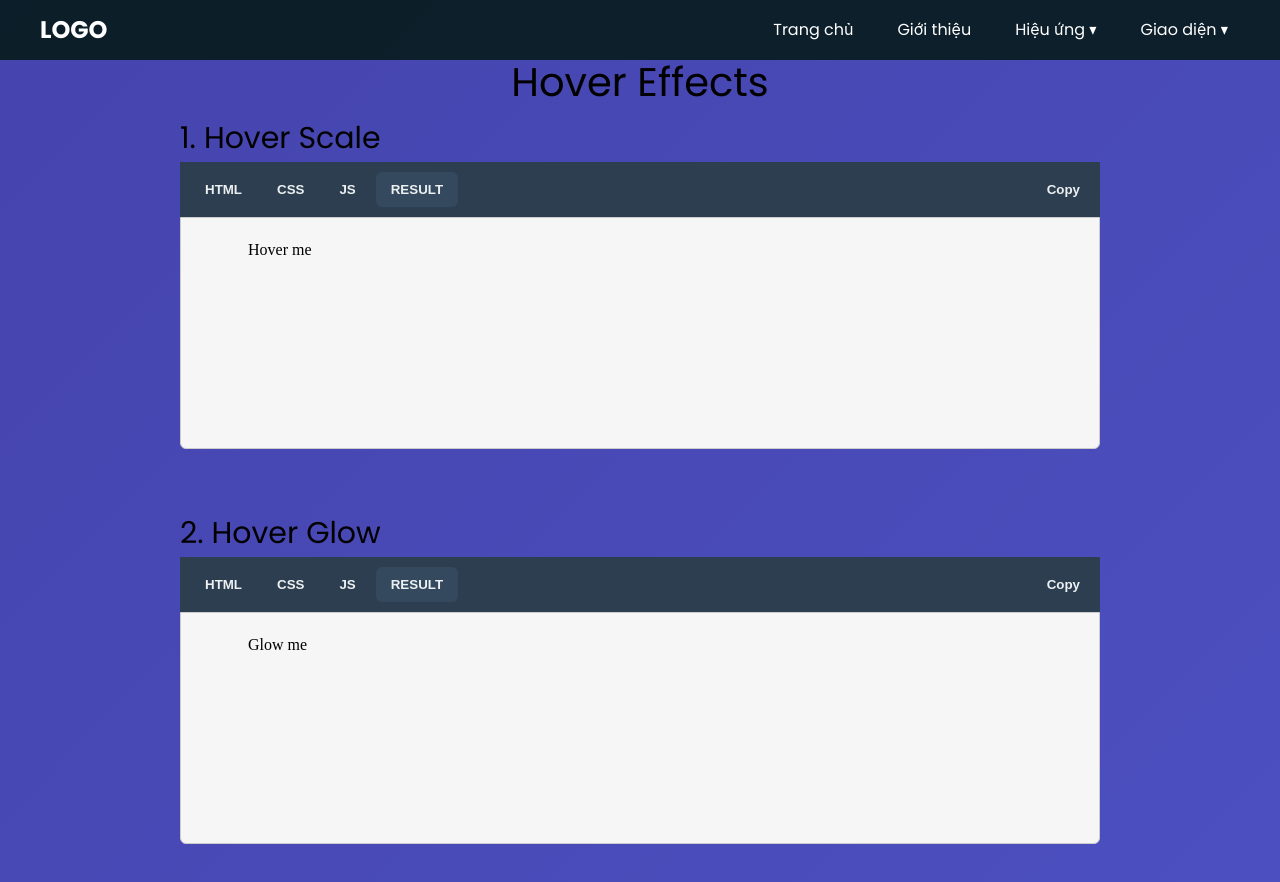
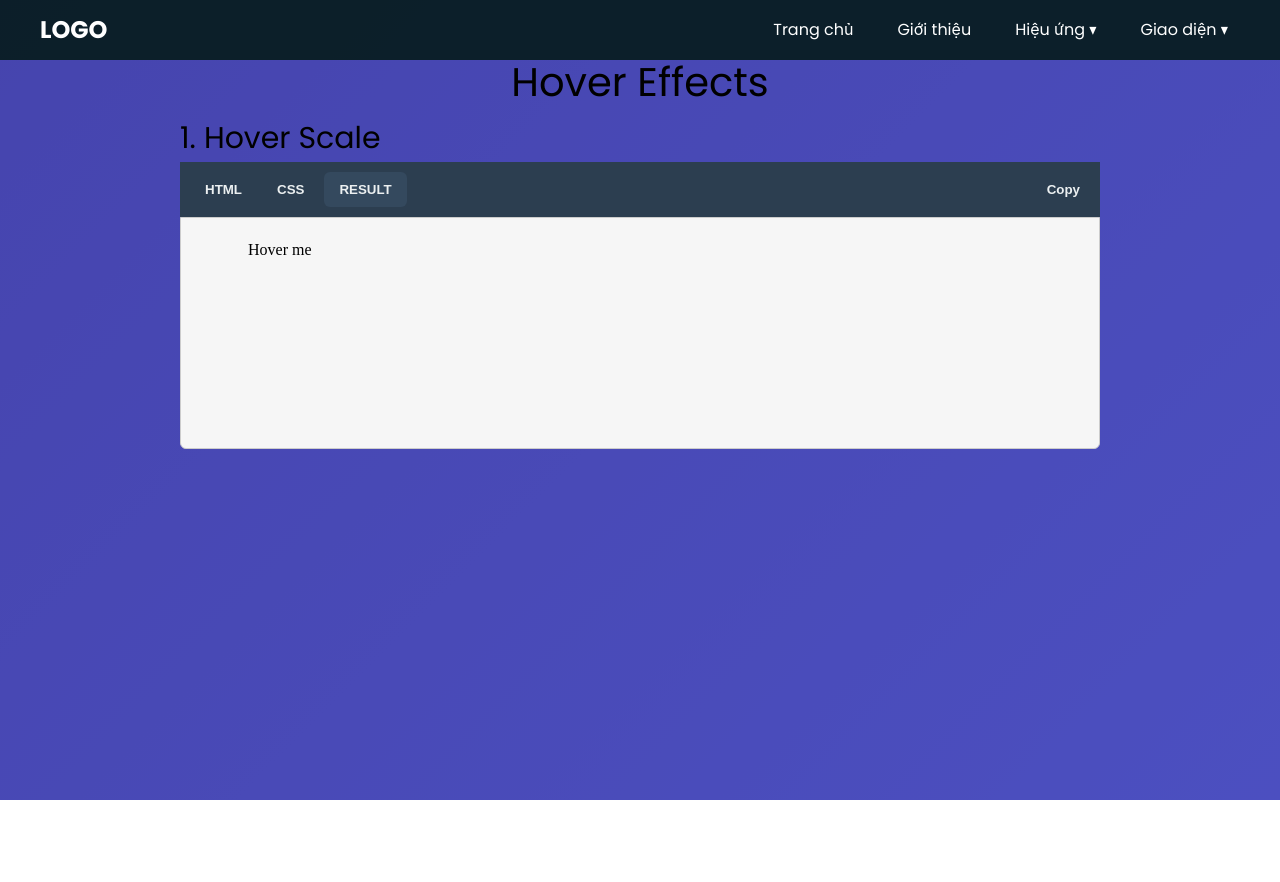
Before and after one commit to PhanVinh09/My-effects-library, a Vue app: page /effect/hover in a window 1280 px wide. Shown: the top 882 px of the page. After the commit the page ends 800 px from the top, so only its background shows below. Built offline with nearby package versions, Linux system fonts and the light colour scheme.

Commit message:
hide tab if no data

```diff
--- a/src/components/data/effect.json
+++ b/src/components/data/effect.json
@@ -4,42 +4,11 @@
     "effects": [
       {
         "id": 1,
+        "author": "PhanVinh",
         "title": "Hover Scale",
+        "link": "",
         "html": "<div class='container'><div class='box'>Hover me</div></div>",
         "css": ".box { transition: 0.3s; } .box:hover { transform: scale(1.2); }",
-        "js": ""
-      },
-      {
-        "id": 2,
-        "title": "Hover Glow",
-        "html": "<div class='glow'>Glow me</div>",
-        "css": ".glow:hover { box-shadow: 0 0 10px cyan; }",
-        "js": ""
-      }
-    ]
-  },
-  {
-    "category": "animation",
-    "effects": [
-      {
-        "id": 1,
-        "title": "Bounce Text",
-        "html": "<h1 class='bounce'>Hello</h1>",
-        "css": "@keyframes bounce { 0%, 100% { transform: translateY(0); } 50% { transform: translateY(-20px); } } .bounce { animation: bounce 1s infinite; }",
-        "js": ""
-      },
-      {
-        "id": 2,
-        "title": "Pulse Button",
-        "html": "<button class='pulse'>Click</button>",
-        "css": "@keyframes pulse { 0%, 100% { transform: scale(1); } 50% { transform: scale(1.1); } } .pulse { animation: pulse 1s infinite; }",
-        "js": ""
-      },
-      {
-        "id": 3,
-        "title": "Fade In Box",
-        "html": "<div class='fade-in-box'>Fade Me</div>",
-        "css": ".fade-in-box { opacity: 0; animation: fadeIn 2s forwards; } @keyframes fadeIn { to { opacity: 1; } }",
         "js": ""
       }
     ]
--- a/src/components/effects/EffectTabs.vue
+++ b/src/components/effects/EffectTabs.vue
@@ -40,10 +40,18 @@ export default {
     }
   },
   computed: {
+      tabs() {
+        const baseTabs = []
+        if (this.effect.html?.trim()) baseTabs.push('html')
+        if (this.effect.css?.trim()) baseTabs.push('css')
+        if (this.effect.js?.trim()) baseTabs.push('js')
+        baseTabs.push('result')
+        return baseTabs
+      },
       generatedPreview() {
         return `
         <html>
-          <head><style>${this.effect.css}</style></head>
+          <head>${this.effect.link ?? ''}<style>${this.effect.css}</style></head>
           <body>
             ${this.effect.html}
             <script>${this.effect.js}<\/script>
```
Also changed, not shown: 1 other file (tests, documents, lock files or other folders). Lines whose indentation alone changed are shown as unchanged.
